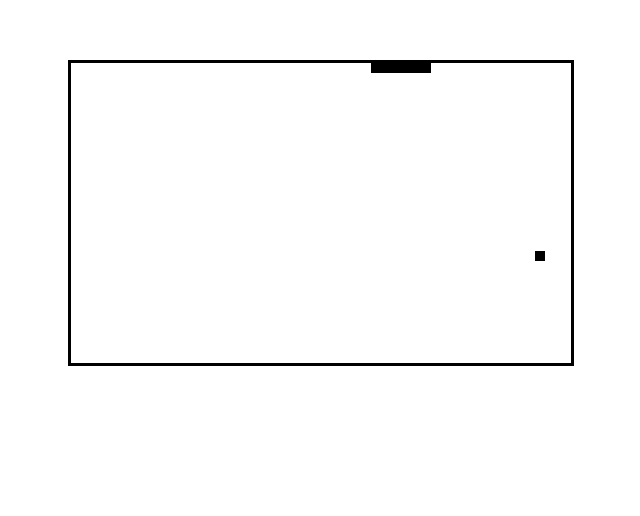
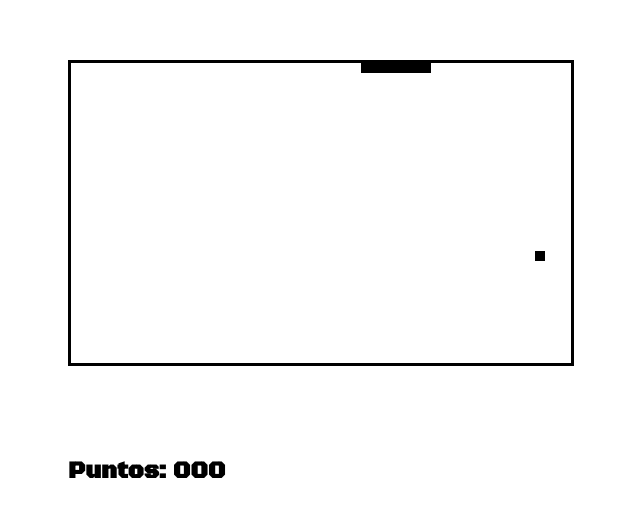
Before and after one commit to sebas095/Snake, a plain HTML site: page index.html in a window 1280 px wide. Shown: the part 180-696 px from the top of the page, without its empty margins (316-956 px from the left). Drawn offline with Linux system fonts and the light colour scheme.

Commit message:
add game over

```diff
--- a/css/style.css
+++ b/css/style.css
@@ -1,3 +1,7 @@
+.font {
+  font-family: 'Black Ops One', cursive;
+}
+
 body {
   text-align: center;
 }
@@ -8,3 +12,14 @@ canvas {
   left: 30%;
   border: solid;
 }
+
+#game-over {
+  display: none;
+}
+
+#score {
+  display: inline-block;
+  position: absolute;
+  top: 77%;
+  left: 30%;
+}
--- a/index.html
+++ b/index.html
@@ -3,10 +3,15 @@
   <head>
     <meta charset="utf-8">
     <title>Snake Game</title>
+    <link href="https://fonts.googleapis.com/css?family=Black+Ops+One" rel="stylesheet">
     <link rel="stylesheet" href="css/style.css">
   </head>
   <body>
+    <img src="img/go.png" id="game-over" alt="Game Over">
     <canvas id="canvas" width="500" height="300"></canvas>
+    <div id="score" class="font">
+      <h2>Puntos: <span id="count">000</span></h2>
+    </div>
     <script src="js/game-dist.js"></script>
   </body>
 </html>
--- a/js/game-dist.js
+++ b/js/game-dist.js
@@ -108,6 +108,27 @@ function _classCallCheck(instance, Constructor) { if (!(instance instanceof Cons
         this.copy();
         this.y += 10;
       }
+    }, {
+      key: 'hit',
+      value: function hit(head) {
+        var second = arguments.length <= 1 || arguments[1] === undefined ? false : arguments[1];
+
+        if (this === head && !this.hasBack()) return false;
+        if (this === head) return this.back.hit(head, true);
+        if (second && !this.hasBack()) return false;
+        if (second) return this.back.hit(head);
+
+        // No es ni la cabeza, ni el segundo
+        if (this.hasBack()) return SquareHit(this, head) || this.back.hit(head);
+
+        // No es la cabeza, ni el segundo, y soy el último
+        return SquareHit(this, head);
+      }
+    }, {
+      key: 'hitBorder',
+      value: function hitBorder() {
+        return this.x > 490 || this.x < 0 || this.y > 290 || this.y < 0;
+      }
     }]);
 
     return Square;
@@ -124,6 +145,7 @@ function _classCallCheck(instance, Constructor) { if (!(instance instanceof Cons
       this.head.add();
       this.head.add();
       this.head.add();
+      this.head.add();
       this.draw();
     }
 
@@ -135,21 +157,25 @@ function _classCallCheck(instance, Constructor) { if (!(instance instanceof Cons
     }, {
       key: 'right',
       value: function right() {
+        if (this.direction === 'left') return;
         this.direction = 'right';
       }
     }, {
       key: 'left',
       value: function left() {
+        if (this.direction === 'right') return;
         this.direction = 'left';
       }
     }, {
       key: 'up',
       value: function up() {
+        if (this.direction === 'down') return;
         this.direction = 'up';
       }
     }, {
       key: 'down',
       value: function down() {
+        if (this.direction === 'up') return;
         this.direction = 'down';
       }
     }, {
@@ -163,7 +189,13 @@ function _classCallCheck(instance, Constructor) { if (!(instance instanceof Cons
     }, {
       key: 'eat',
       value: function eat() {
+        points++;
         this.head.add();
+      }
+    }, {
+      key: 'dead',
+      value: function dead() {
+        return this.head.hit(this.head) || this.head.hitBorder();
       }
     }]);
 
@@ -172,9 +204,12 @@ function _classCallCheck(instance, Constructor) { if (!(instance instanceof Cons
 
   var canvas = document.getElementById('canvas');
   var ctx = canvas.getContext('2d');
+  var gameOver = document.getElementById('game-over');
+  var score = document.getElementById('count');
   var snake = new Snake();
+  var keys = [37, 38, 39, 40, 65, 68, 83, 87];
+  var points = 0;
   var foods = [];
-  var keys = [37, 38, 39, 40, 65, 68, 83, 87];
 
   window.addEventListener('keydown', function (ev) {
     if (ev.keyCode in keys) ev.preventDefault();
@@ -186,11 +221,17 @@ function _classCallCheck(instance, Constructor) { if (!(instance instanceof Cons
     return false;
   });
 
-  setInterval(function () {
+  var animacion = setInterval(function () {
     snake.move();
     ctx.clearRect(0, 0, canvas.width, canvas.height);
     snake.draw();
     drawFood();
+    score.innerText = setPoints(points);
+
+    if (snake.dead()) {
+      gameOver.style.display = 'inline-flex';
+      window.clearInterval(animacion);
+    }
   }, 1000 / 5);
 
   setInterval(function () {
@@ -211,14 +252,24 @@ function _classCallCheck(instance, Constructor) { if (!(instance instanceof Cons
           snake.eat();
           removeFromFoods(food);
         }
-      } else console.log('HI');
+      }
     }
+  }
+
+  function setPoints(points) {
+    var p = '' + points;
+    while (p.length < 3) p = '0' + p;
+    return p;
   }
 
   function removeFromFoods(food) {
     foods = foods.filter(function (f) {
       return food !== f;
     });
+  }
+
+  function SquareHit(square1, square2) {
+    return square1.x === square2.x && square1.y === square2.y;
   }
 
   function hit(a, b) {
```
Also changed, not shown: js/game.js (+48 -3 lines), img/go.png (added), img/go2.png (added).
